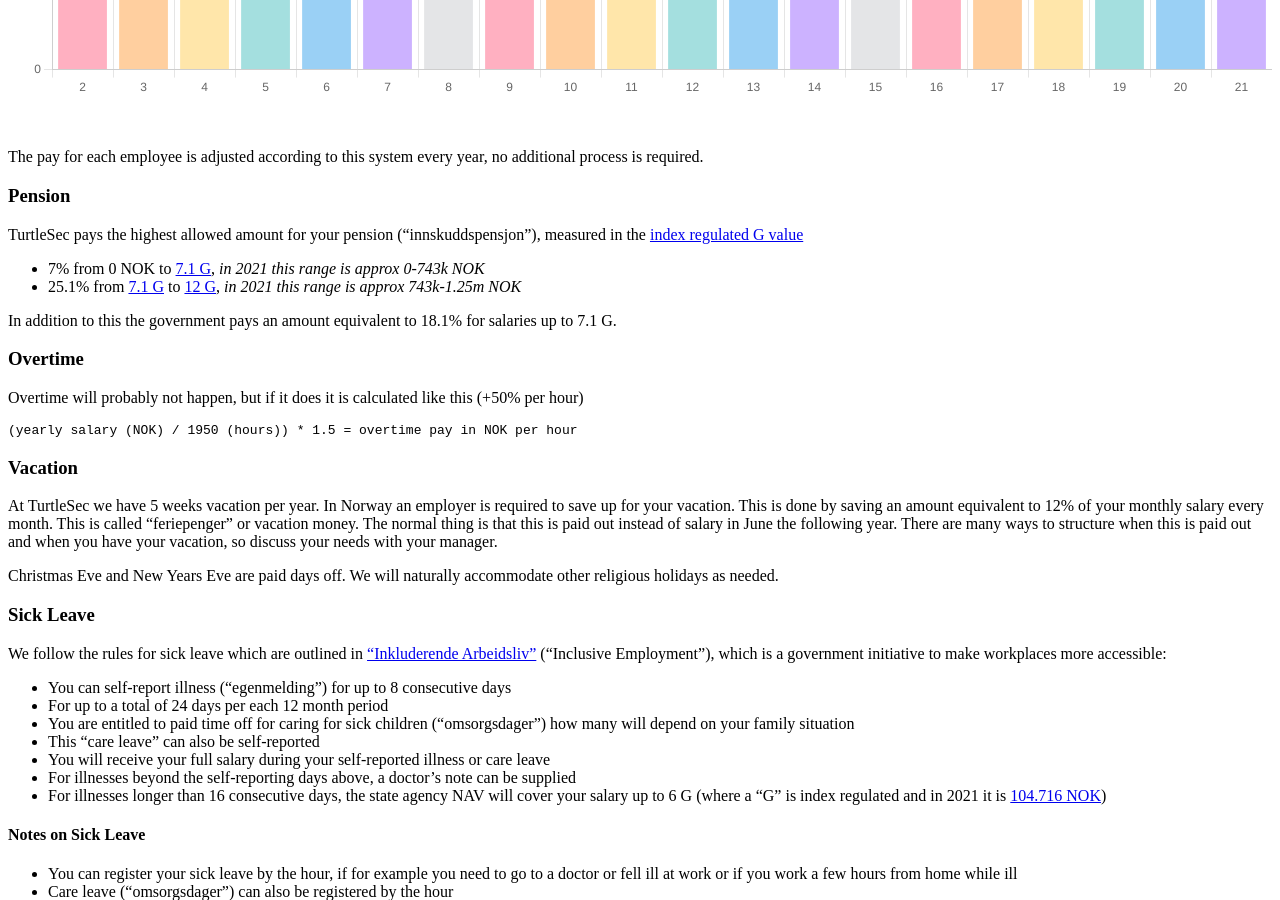
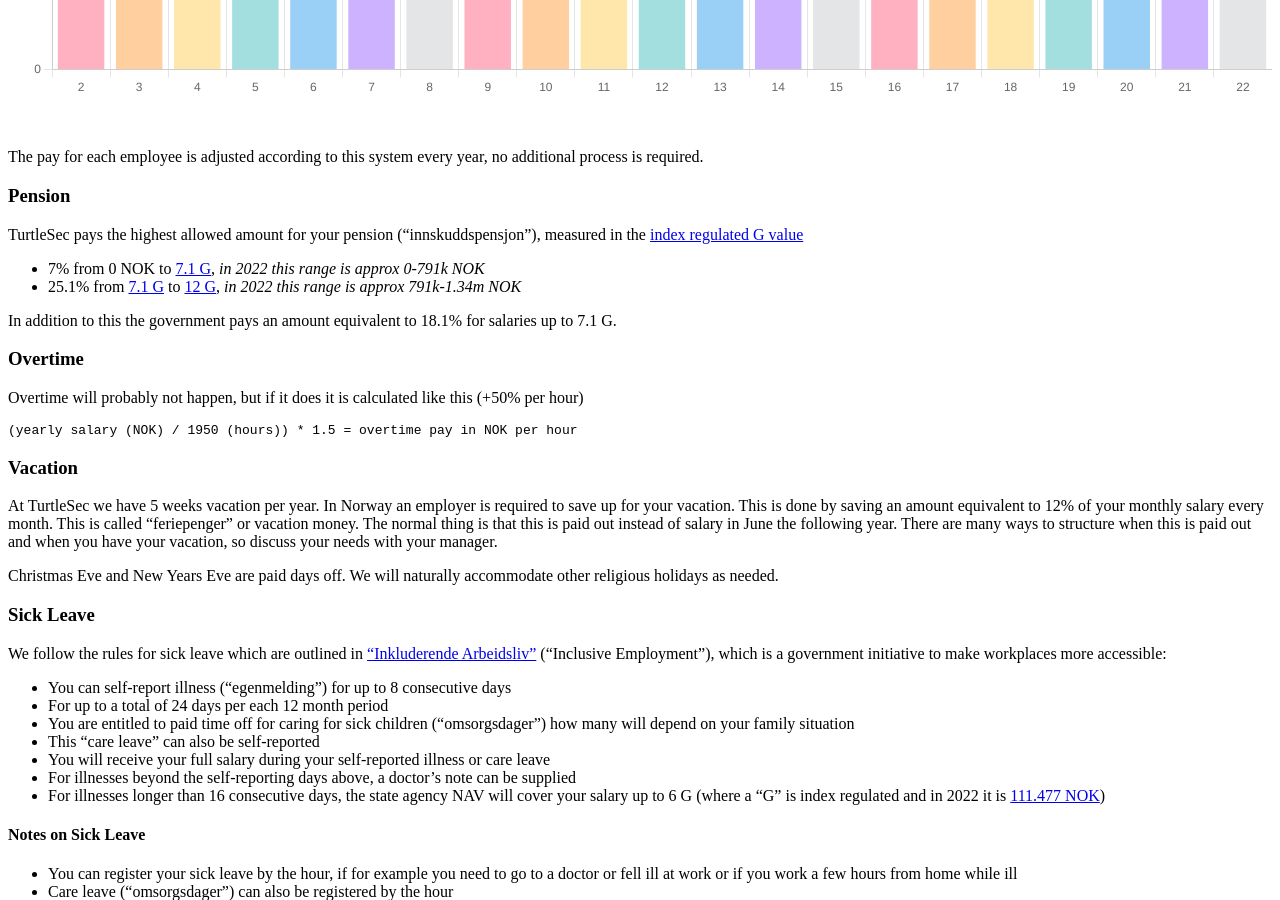
Before and after one commit to turtlesec-no/turtlesec-no.github.io, a Jekyll site: the page built from working.md, in a window 1280 px wide and 900 px high, scrolled down 3767 px. Built offline with Jekyll 4.4.1, drawn with Linux system fonts in a browser that asks for light colours; nearby versions of some CDN libraries; some of the changed lines change nothing that is shown.

Commit message:
Adjust to 2022 numbers

```diff
--- a/working.md
+++ b/working.md
@@ -4,7 +4,7 @@ title: "Working for TurtleSec"
 description: Benefits and Policies for TurtleSec Employees
 sitemap:
 priority: 0.7
-lastmod: 2021-04-26
+lastmod: 2022-08-01
 changefreq: weekly
 ---
 
@@ -112,13 +112,13 @@ Those numbers are presented here in these tables, one for a Bachelors degree and
 new Chart(document.getElementById("bar-chart-bachelor"), {
     type: 'bar',
     data: {
-      labels: ['2','3','4','5','6','7','8','9','10','11','12','13','14','15','16','17','18','19','20','21'],
+      labels: ['2','3','4','5','6','7','8','9','10','11','12','13','14','15','16','17','18','19','20','21','22'],
       datasets: [
        {
             barPercentage: 1.0,
             order: 1,
             label: 'Bachelor Salary',
-            data: [558,608,660,702,743,784,825,864,902,939,974,1004,1035,1061,1086,1107,1127,1148,1168,1189],
+            data: [566,617,669,712,754,795,837,876,915,953,988,1019,1050,1076,1102,1123,1143,1165,1185,1206,1218],
             backgroundColor: [
                 'rgba(255, 99, 132, 0.5)',
                 'rgba(255, 159, 64, 0.5)',
@@ -143,14 +143,15 @@ new Chart(document.getElementById("bar-chart-bachelor"), {
                 'rgba(201, 203, 207, 0.5)',
                 'rgba(255, 99, 132, 0.5)',
                 'rgba(255, 159, 64, 0.5)',
-                'rgba(255, 205, 86, 0.5)'
+                'rgba(255, 205, 86, 0.5)',
+                'rgba(75, 192, 192, 0.5)'
             ],
         },
         {
             barPercentage: 1.0,
             order: 2,
             label: 'Bachelor Pension',
-            data: [39,43,46,49,52,62,73,82,92,101,110,118,125,132,138,143,148,154,159,164],
+            data: [40,43,47,50,53,56,67,77,86,96,105,113,120,127,133,139,144,149,154,160,163],
             backgroundColor: [
                 'rgba(255, 99, 132, 0.2)',
                 'rgba(255, 159, 64, 0.2)',
@@ -175,7 +176,8 @@ new Chart(document.getElementById("bar-chart-bachelor"), {
                 'rgba(201, 203, 207, 0.2)',
                 'rgba(255, 99, 132, 0.2)',
                 'rgba(255, 159, 64, 0.2)',
-                'rgba(255, 205, 86, 0.2)'
+                'rgba(255, 205, 86, 0.2)',
+                'rgba(75, 192, 192, 0.2)'
             ],
         },
       ]
@@ -195,13 +197,13 @@ new Chart(document.getElementById("bar-chart-bachelor"), {
 new Chart(document.getElementById("bar-chart-master"), {
     type: 'bar',
     data: {
-      labels: ['2','3','4','5','6','7','8','9','10','11','12','13','14','15','16','17','18','19','20','21'],
+      labels: ['2','3','4','5','6','7','8','9','10','11','12','13','14','15','16','17','18','19','20','21','22'],
       datasets: [
        {
             barPercentage: 1.0,
             order: 1,
             label: 'Master Salary',
-            data: [610,660,712,754,795,836,877,916,954,991,1026,1056,1087,1113,1138,1159,1179,1200,1220,1241],
+            data: [619,669,722,765,706,848,890,929,968,1005,1041,1071,1103,1129,1155,1176,1196,1218,1238,1259,1272],
             backgroundColor: [
                 'rgba(255, 99, 132, 0.5)',
                 'rgba(255, 159, 64, 0.5)',
@@ -226,14 +228,15 @@ new Chart(document.getElementById("bar-chart-master"), {
                 'rgba(201, 203, 207, 0.5)',
                 'rgba(255, 99, 132, 0.5)',
                 'rgba(255, 159, 64, 0.5)',
-                'rgba(255, 205, 86, 0.5)'
+                'rgba(255, 205, 86, 0.5)',
+                'rgba(75, 192, 192, 0.5)'
             ],
         },
         {
             barPercentage: 1.0,
             order: 2,
             label: 'Master Pension',
-            data: [43,46,50,55,65,75,86,95,105,114,123,131,138,145,151,156,161,167,172,177],
+            data: [43,47,51,54,59,70,80,90,100,109,118,126,134,140,147,152,157,163,168,173,176],
             backgroundColor: [
                 'rgba(255, 99, 132, 0.2)',
                 'rgba(255, 159, 64, 0.2)',
@@ -258,7 +261,8 @@ new Chart(document.getElementById("bar-chart-master"), {
                 'rgba(201, 203, 207, 0.2)',
                 'rgba(255, 99, 132, 0.2)',
                 'rgba(255, 159, 64, 0.2)',
-                'rgba(255, 205, 86, 0.2)'
+                'rgba(255, 205, 86, 0.2)',
+                'rgba(75, 192, 192, 0.2)'
             ],
         },
       ]
@@ -282,8 +286,8 @@ The pay for each employee is adjusted according to this system every year, no ad
 
 TurtleSec pays the highest allowed amount for your pension ("innskuddspensjon"), measured in the [index regulated G value][3]
 
-* 7% from 0 NOK to [7.1 G][3], *in 2021 this range is approx 0-743k NOK*
-* 25.1% from [7.1 G][3] to [12 G][3], *in 2021 this range is approx 743k-1.25m NOK*
+* 7% from 0 NOK to [7.1 G][3], *in 2022 this range is approx 0-791k NOK*
+* 25.1% from [7.1 G][3] to [12 G][3], *in 2022 this range is approx 791k-1.34m NOK*
 
 In addition to this the government pays an amount equivalent to 18.1% for salaries up to 7.1 G.
 
@@ -311,7 +315,7 @@ We follow the rules for sick leave which are outlined in ["Inkluderende Arbeidsl
 * This "care leave" can also be self-reported
 * You will receive your full salary during your self-reported illness or care leave
 * For illnesses beyond the self-reporting days above, a doctor's note can be supplied
-* For illnesses longer than 16 consecutive days, the state agency NAV will cover your salary up to 6 G (where a "G" is index regulated and in 2021 it is [104.716 NOK][3])
+* For illnesses longer than 16 consecutive days, the state agency NAV will cover your salary up to 6 G (where a "G" is index regulated and in 2022 it is [111.477 NOK][3])
 
 #### Notes on Sick Leave
 
```
